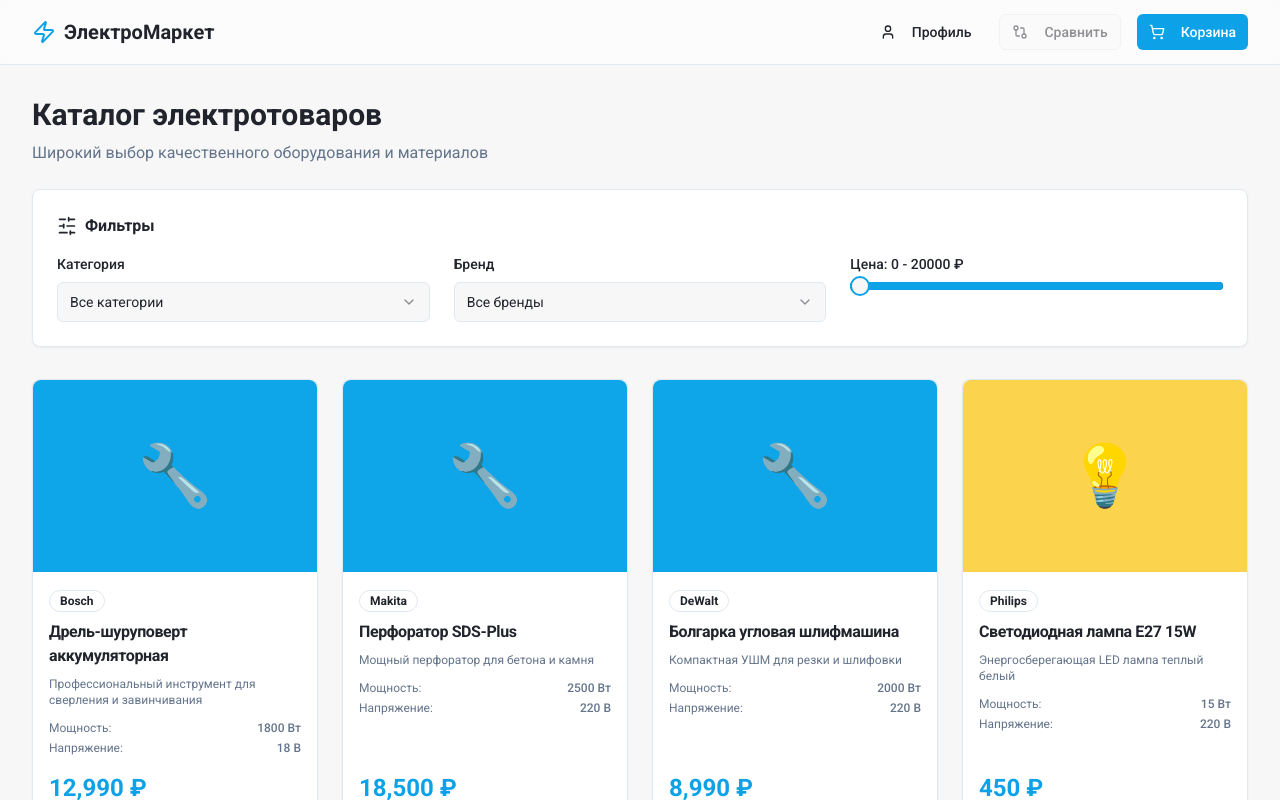
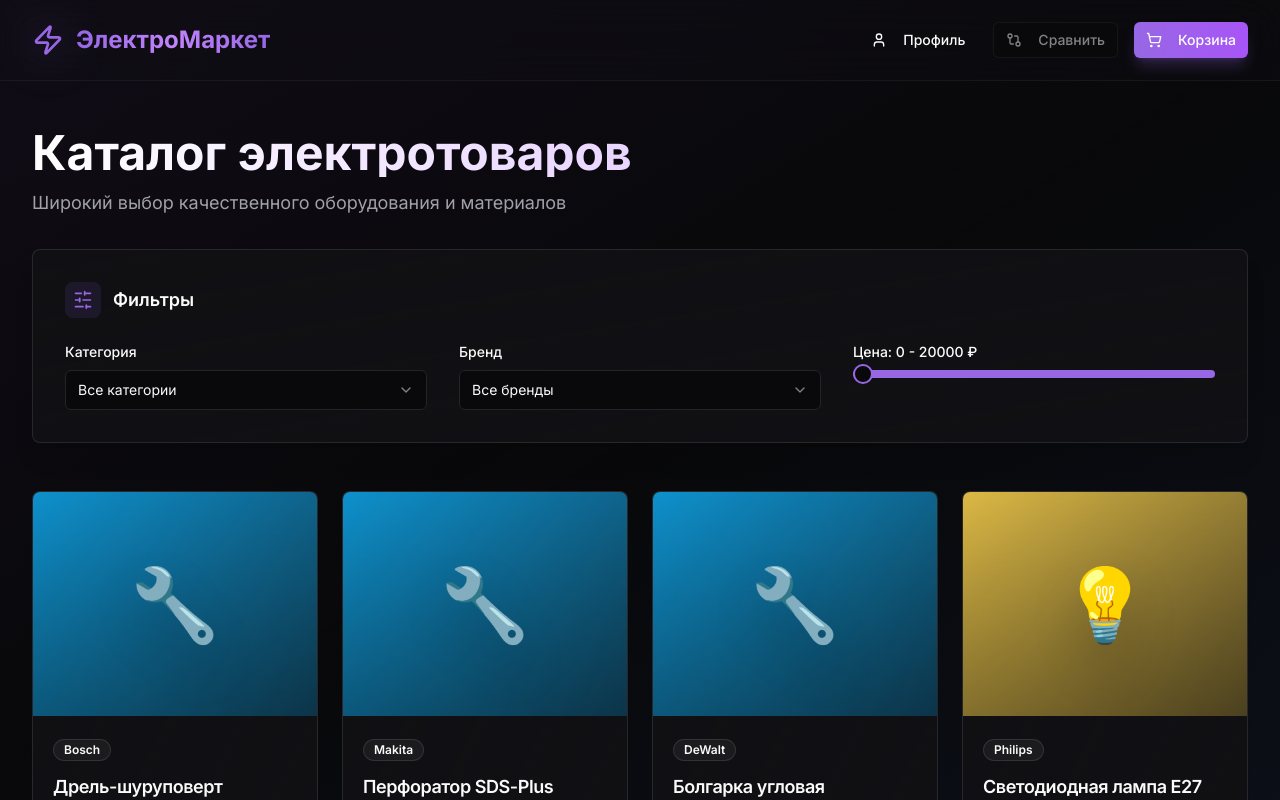
Before and after one commit to sivasickiy2011-droid/product-catalog-backend, a React (Vite) app: page / in a window 1280 px wide. Shown: the top 800 px of the page. Built offline with nearby package versions, Linux system fonts and the light colour scheme.

Commit message:
refactor: Модернизация дизайна Bootstrap

```diff
--- a/src/components/ProductCard.tsx
+++ b/src/components/ProductCard.tsx
@@ -53,14 +53,17 @@ const ProductCard = ({ product, index, onAddToCart, onToggleCompare, isInCompare
   };
 
   return (
-    <Card className="flex flex-col animate-fade-in" style={{ animationDelay: `${index * 0.05}s` }}>
+    <Card className="group flex flex-col animate-fade-in hover:shadow-2xl hover:shadow-primary/20 transition-all duration-500 overflow-hidden bg-gradient-to-br from-card to-card/50 border-white/10" style={{ animationDelay: `${index * 0.05}s` }}>
       <CardHeader className="p-0">
-        <div className="relative">
+        <div className="relative overflow-hidden">
           <div
-            className="w-full h-48 rounded-t-lg flex items-center justify-center text-6xl"
-            style={{ backgroundColor: getCategoryColor() }}
+            className="w-full h-56 flex items-center justify-center text-7xl transition-all duration-500 group-hover:scale-110 relative"
+            style={{
+              background: `linear-gradient(135deg, ${getCategoryColor()}dd, ${getCategoryColor()}55)`,
+            }}
           >
-            {getCategoryIcon()}
+            <div className="absolute inset-0 bg-gradient-to-t from-black/20 to-transparent" />
+            <span className="relative z-10 drop-shadow-2xl">{getCategoryIcon()}</span>
           </div>
           {!product.inStock && (
             <Badge variant="destructive" className="absolute top-2 right-2">
@@ -69,10 +72,10 @@ const ProductCard = ({ product, index, onAddToCart, onToggleCompare, isInCompare
           )}
         </div>
       </CardHeader>
-      <CardContent className="flex-1 p-4">
-        <Badge variant="outline" className="mb-2">{product.brand}</Badge>
-        <CardTitle className="text-base mb-2 line-clamp-2">{product.name}</CardTitle>
-        <CardDescription className="text-xs mb-3 line-clamp-2">{product.description}</CardDescription>
+      <CardContent className="flex-1 p-5">
+        <Badge variant="outline" className="mb-3 bg-white/5 border-white/10 backdrop-blur-sm">{product.brand}</Badge>
+        <CardTitle className="text-lg mb-2 line-clamp-2 font-semibold">{product.name}</CardTitle>
+        <CardDescription className="text-sm mb-4 line-clamp-2 opacity-70">{product.description}</CardDescription>
         <div className="space-y-1 text-xs text-muted-foreground">
           <div className="flex justify-between">
             <span>Мощность:</span>
@@ -84,13 +87,13 @@ const ProductCard = ({ product, index, onAddToCart, onToggleCompare, isInCompare
           </div>
         </div>
       </CardContent>
-      <CardFooter className="p-4 pt-0 flex-col gap-2">
+      <CardFooter className="p-5 pt-0 flex-col gap-3">
         <div className="flex items-center justify-between w-full mb-2">
-          <span className="text-2xl font-bold text-primary">{product.price.toLocaleString()} ₽</span>
+          <span className="text-3xl font-bold bg-gradient-to-r from-primary to-purple-400 bg-clip-text text-transparent">{product.price.toLocaleString()} ₽</span>
         </div>
         <div className="flex gap-2 w-full">
           <Button
-            className="flex-1"
+            className="flex-1 bg-gradient-to-r from-primary to-purple-500 hover:from-primary/90 hover:to-purple-500/90 shadow-lg shadow-primary/25 transition-all duration-300"
             onClick={() => onAddToCart(product)}
             disabled={!product.inStock}
           >
@@ -101,7 +104,7 @@ const ProductCard = ({ product, index, onAddToCart, onToggleCompare, isInCompare
             variant="outline"
             size="icon"
             onClick={() => onToggleCompare(product)}
-            className={isInCompare ? 'bg-primary text-primary-foreground' : ''}
+            className={`border-white/10 transition-all duration-300 ${isInCompare ? 'bg-primary text-primary-foreground shadow-lg shadow-primary/50' : 'hover:bg-white/10'}`}
           >
             <Icon name="GitCompare" className="h-4 w-4" />
           </Button>
--- a/src/components/ProductFilters.tsx
+++ b/src/components/ProductFilters.tsx
@@ -25,12 +25,14 @@ const ProductFilters = ({
   onPriceRangeChange
 }: ProductFiltersProps) => {
   return (
-    <Card className="p-6">
-      <h3 className="font-semibold mb-4 flex items-center gap-2">
-        <Icon name="SlidersHorizontal" className="h-5 w-5" />
+    <Card className="p-8 bg-gradient-to-br from-card to-card/50 border-white/10 backdrop-blur-xl shadow-xl">
+      <h3 className="font-semibold mb-6 flex items-center gap-3 text-lg">
+        <div className="p-2 rounded-lg bg-primary/10">
+          <Icon name="SlidersHorizontal" className="h-5 w-5 text-primary" />
+        </div>
         Фильтры
       </h3>
-      <div className="grid grid-cols-1 md:grid-cols-3 gap-6">
+      <div className="grid grid-cols-1 md:grid-cols-3 gap-8">
         <div>
           <label className="text-sm font-medium mb-2 block">Категория</label>
           <Select value={selectedCategory} onValueChange={onCategoryChange}>
--- a/src/components/ShoppingCart.tsx
+++ b/src/components/ShoppingCart.tsx
@@ -67,33 +67,34 @@ const ShoppingCart = ({ cart, totalItems, totalPrice, onUpdateQuantity, onRemove
   return (
     <Sheet>
       <SheetTrigger asChild>
-        <Button variant="default" size="sm" className="relative">
+        <Button variant="default" size="sm" className="relative bg-gradient-to-r from-primary to-purple-500 hover:from-primary/90 hover:to-purple-500/90 shadow-lg shadow-primary/25 transition-all duration-300">
           <Icon name="ShoppingCart" className="h-4 w-4 mr-2" />
           Корзина
           {totalItems > 0 && (
-            <Badge variant="secondary" className="ml-2 h-5 w-5 rounded-full p-0 flex items-center justify-center">
+            <Badge variant="secondary" className="ml-2 h-5 w-5 rounded-full p-0 flex items-center justify-center bg-white/20 border-0">
               {totalItems}
             </Badge>
           )}
         </Button>
       </SheetTrigger>
-      <SheetContent className="w-full sm:max-w-lg">
+      <SheetContent className="w-full sm:max-w-lg bg-card/95 backdrop-blur-xl border-white/10">
         <SheetHeader>
-          <SheetTitle>Корзина покупок</SheetTitle>
-          <SheetDescription>
+          <SheetTitle className="text-2xl bg-gradient-to-r from-primary to-purple-400 bg-clip-text text-transparent">Корзина покупок</SheetTitle>
+          <SheetDescription className="text-base">
             {totalItems > 0 ? `${totalItems} товаров на сумму ${totalPrice.toLocaleString()} ₽` : 'Корзина пуста'}
           </SheetDescription>
         </SheetHeader>
         <div className="mt-8 space-y-4">
-          {cart.map(item => (
-            <Card key={item.id} className="animate-fade-in">
+          {cart.map((item, idx) => (
+            <Card key={item.id} className="animate-fade-in bg-gradient-to-br from-card to-card/50 border-white/10" style={{ animationDelay: `${idx * 0.05}s` }}>
               <CardContent className="p-4">
                 <div className="flex gap-4">
                   <div
-                    className="w-20 h-20 rounded flex items-center justify-center text-3xl flex-shrink-0"
-                    style={{ backgroundColor: getCategoryColor(item.category) }}
+                    className="w-20 h-20 rounded-lg flex items-center justify-center text-3xl flex-shrink-0 relative overflow-hidden"
+                    style={{ background: `linear-gradient(135deg, ${getCategoryColor(item.category)}dd, ${getCategoryColor(item.category)}55)` }}
                   >
-                    {getCategoryIcon(item.category)}
+                    <div className="absolute inset-0 bg-gradient-to-t from-black/20 to-transparent" />
+                    <span className="relative z-10">{getCategoryIcon(item.category)}</span>
                   </div>
                   <div className="flex-1">
                     <h4 className="font-medium text-sm">{item.name}</h4>
@@ -102,6 +103,7 @@ const ShoppingCart = ({ cart, totalItems, totalPrice, onUpdateQuantity, onRemove
                       <Button
                         size="sm"
                         variant="outline"
+                        className="border-white/10 hover:bg-white/10"
                         onClick={() => onUpdateQuantity(item.id, item.quantity - 1)}
                       >
                         <Icon name="Minus" className="h-3 w-3" />
@@ -110,6 +112,7 @@ const ShoppingCart = ({ cart, totalItems, totalPrice, onUpdateQuantity, onRemove
                       <Button
                         size="sm"
                         variant="outline"
+                        className="border-white/10 hover:bg-white/10"
                         onClick={() => onUpdateQuantity(item.id, item.quantity + 1)}
                       >
                         <Icon name="Plus" className="h-3 w-3" />
@@ -131,11 +134,11 @@ const ShoppingCart = ({ cart, totalItems, totalPrice, onUpdateQuantity, onRemove
         </div>
         {cart.length > 0 && (
           <div className="mt-6 space-y-4">
-            <div className="flex justify-between text-lg font-bold">
+            <div className="flex justify-between text-xl font-bold">
               <span>Итого:</span>
-              <span>{totalPrice.toLocaleString()} ₽</span>
+              <span className="bg-gradient-to-r from-primary to-purple-400 bg-clip-text text-transparent">{totalPrice.toLocaleString()} ₽</span>
             </div>
-            <Button className="w-full" size="lg" onClick={handleCheckout}>
+            <Button className="w-full bg-gradient-to-r from-primary to-purple-500 hover:from-primary/90 hover:to-purple-500/90 shadow-lg shadow-primary/25 transition-all duration-300" size="lg" onClick={handleCheckout}>
               Оформить заказ
             </Button>
           </div>
--- a/src/index.css
+++ b/src/index.css
@@ -1,4 +1,4 @@
-@import url("https://fonts.googleapis.com/css2?family=Roboto:wght@300;400;500;700&display=swap");
+@import url("https://fonts.googleapis.com/css2?family=Inter:wght@300;400;500;600;700;800;900&display=swap");
 
 @tailwind base;
 @tailwind components;
@@ -6,33 +6,33 @@
 
 @layer base {
   :root {
-    --background: 0 0% 97%;
-    --foreground: 220 14% 15%;
+    --background: 240 10% 3.9%;
+    --foreground: 0 0% 98%;
 
-    --card: 0 0% 100%;
-    --card-foreground: 220 14% 15%;
+    --card: 240 10% 7%;
+    --card-foreground: 0 0% 98%;
 
-    --popover: 0 0% 100%;
-    --popover-foreground: 220 14% 15%;
+    --popover: 240 10% 7%;
+    --popover-foreground: 0 0% 98%;
 
-    --primary: 199 89% 48%;
+    --primary: 263 70% 65%;
     --primary-foreground: 0 0% 100%;
 
-    --secondary: 220 14% 15%;
-    --secondary-foreground: 0 0% 100%;
+    --secondary: 240 5% 15%;
+    --secondary-foreground: 0 0% 98%;
 
-    --muted: 210 40% 96.1%;
-    --muted-foreground: 215.4 16.3% 46.9%;
+    --muted: 240 5% 15%;
+    --muted-foreground: 240 5% 64.9%;
 
-    --accent: 199 89% 48%;
+    --accent: 263 70% 65%;
     --accent-foreground: 0 0% 100%;
 
-    --destructive: 0 84.2% 60.2%;
-    --destructive-foreground: 0 0% 100%;
+    --destructive: 0 62.8% 50.6%;
+    --destructive-foreground: 0 0% 98%;
 
-    --border: 214.3 31.8% 91.4%;
-    --input: 214.3 31.8% 91.4%;
-    --ring: 199 89% 48%;
+    --border: 240 5% 15%;
+    --input: 240 5% 15%;
+    --ring: 263 70% 65%;
 
     --radius: 0.5rem;
 
@@ -99,6 +99,8 @@
 
   body {
     @apply bg-background text-foreground;
-    font-family: "Roboto", sans-serif;
+    font-family: "Inter", sans-serif;
+    font-feature-settings: "cv11", "ss01";
+    font-optical-sizing: auto;
   }
 }
--- a/src/pages/Checkout.tsx
+++ b/src/pages/Checkout.tsx
@@ -89,11 +89,15 @@ const Checkout = () => {
 
   return (
     <div className="min-h-screen bg-background">
-      <header className="sticky top-0 z-50 w-full border-b bg-card/95 backdrop-blur">
-        <div className="container flex h-16 items-center justify-between">
-          <div className="flex items-center gap-2">
-            <Icon name="Zap" className="h-6 w-6 text-primary" />
-            <h1 className="text-xl font-bold">ЭлектроМаркет</h1>
+      <div className="fixed inset-0 bg-gradient-to-br from-purple-500/5 via-transparent to-blue-500/5 pointer-events-none" />
+      <header className="sticky top-0 z-50 w-full border-b border-white/5 bg-card/40 backdrop-blur-xl">
+        <div className="container flex h-20 items-center justify-between">
+          <div className="flex items-center gap-3">
+            <div className="relative">
+              <div className="absolute inset-0 bg-primary/20 blur-xl rounded-full" />
+              <Icon name="Zap" className="h-8 w-8 text-primary relative" />
+            </div>
+            <h1 className="text-2xl font-bold bg-gradient-to-r from-primary via-purple-400 to-primary bg-clip-text text-transparent">ЭлектроМаркет</h1>
           </div>
           <Button variant="outline" onClick={() => navigate('/')}>
             <Icon name="ArrowLeft" className="h-4 w-4 mr-2" />
@@ -102,15 +106,15 @@ const Checkout = () => {
         </div>
       </header>
 
-      <main className="container py-8">
-        <h2 className="text-3xl font-bold mb-8">Оформление заказа</h2>
+      <main className="container py-12 relative">
+        <h2 className="text-5xl font-bold mb-12 bg-gradient-to-r from-white via-purple-200 to-white bg-clip-text text-transparent animate-slide-up">Оформление заказа</h2>
 
         <div className="grid grid-cols-1 lg:grid-cols-3 gap-8">
           <div className="lg:col-span-2">
-            <Card>
+            <Card className="bg-gradient-to-br from-card to-card/50 border-white/10 backdrop-blur-xl shadow-2xl animate-slide-up">
               <CardHeader>
-                <CardTitle>Контактные данные</CardTitle>
-                <CardDescription>Укажите информацию для доставки</CardDescription>
+                <CardTitle className="text-2xl">Контактные данные</CardTitle>
+                <CardDescription className="text-base">Укажите информацию для доставки</CardDescription>
               </CardHeader>
               <CardContent>
                 <form onSubmit={handleSubmit} className="space-y-6">
@@ -174,7 +178,7 @@ const Checkout = () => {
                     />
                   </div>
 
-                  <Button type="submit" size="lg" className="w-full">
+                  <Button type="submit" size="lg" className="w-full bg-gradient-to-r from-primary to-purple-500 hover:from-primary/90 hover:to-purple-500/90 shadow-lg shadow-primary/25 transition-all duration-300 text-lg py-6">
                     <Icon name="CheckCircle" className="h-5 w-5 mr-2" />
                     Оформить заказ на {totalPrice.toLocaleString()} ₽
                   </Button>
@@ -184,10 +188,10 @@ const Checkout = () => {
           </div>
 
           <div>
-            <Card className="sticky top-24">
+            <Card className="sticky top-24 bg-gradient-to-br from-card to-card/50 border-white/10 backdrop-blur-xl shadow-2xl animate-slide-up" style={{ animationDelay: '0.1s' }}>
               <CardHeader>
-                <CardTitle>Ваш заказ</CardTitle>
-                <CardDescription>{cart.length} товаров</CardDescription>
+                <CardTitle className="text-2xl">Ваш заказ</CardTitle>
+                <CardDescription className="text-base">{cart.length} товаров</CardDescription>
               </CardHeader>
               <CardContent className="space-y-4">
                 <div className="space-y-3">
--- a/src/pages/Index.tsx
+++ b/src/pages/Index.tsx
@@ -203,17 +203,22 @@ const Index = () => {
 
   return (
     <div className="min-h-screen bg-background">
-      <header className="sticky top-0 z-50 w-full border-b bg-card/95 backdrop-blur supports-[backdrop-filter]:bg-card/60">
-        <div className="container flex h-16 items-center justify-between">
-          <div className="flex items-center gap-2">
-            <Icon name="Zap" className="h-6 w-6 text-primary" />
-            <h1 className="text-xl font-bold text-foreground">ЭлектроМаркет</h1>
+      <div className="fixed inset-0 bg-gradient-to-br from-purple-500/5 via-transparent to-blue-500/5 pointer-events-none" />
+      <header className="sticky top-0 z-50 w-full border-b border-white/5 bg-card/40 backdrop-blur-xl supports-[backdrop-filter]:bg-card/40">
+        <div className="container flex h-20 items-center justify-between">
+          <div className="flex items-center gap-3">
+            <div className="relative">
+              <div className="absolute inset-0 bg-primary/20 blur-xl rounded-full" />
+              <Icon name="Zap" className="h-8 w-8 text-primary relative" />
+            </div>
+            <h1 className="text-2xl font-bold bg-gradient-to-r from-primary via-purple-400 to-primary bg-clip-text text-transparent">ЭлектроМаркет</h1>
           </div>
 
           <div className="flex items-center gap-4">
             <Button
               variant="ghost"
               size="sm"
+              className="hover:bg-white/10 transition-all"
               onClick={() => navigate('/profile')}
             >
               <Icon name="User" className="h-4 w-4 mr-2" />
@@ -223,7 +228,7 @@ const Index = () => {
             <Button
               variant="outline"
               size="sm"
-              className="relative"
+              className="relative hover:bg-white/10 border-white/10 transition-all"
               onClick={() => setShowCompare(true)}
               disabled={compareList.length === 0}
             >
@@ -247,11 +252,11 @@ const Index = () => {
         </div>
       </header>
 
-      <main className="container py-8">
-        <div className="mb-8 space-y-6">
+      <main className="container py-12 relative">
+        <div className="mb-12 space-y-8 animate-slide-up">
           <div>
-            <h2 className="text-3xl font-bold mb-2">Каталог электротоваров</h2>
-            <p className="text-muted-foreground">Широкий выбор качественного оборудования и материалов</p>
+            <h2 className="text-5xl font-bold mb-3 bg-gradient-to-r from-white via-purple-200 to-white bg-clip-text text-transparent">Каталог электротоваров</h2>
+            <p className="text-lg text-muted-foreground">Широкий выбор качественного оборудования и материалов</p>
           </div>
 
           <ProductFilters
--- a/src/pages/Profile.tsx
+++ b/src/pages/Profile.tsx
@@ -62,11 +62,15 @@ const Profile = () => {
 
   return (
     <div className="min-h-screen bg-background">
-      <header className="sticky top-0 z-50 w-full border-b bg-card/95 backdrop-blur">
-        <div className="container flex h-16 items-center justify-between">
-          <div className="flex items-center gap-2">
-            <Icon name="Zap" className="h-6 w-6 text-primary" />
-            <h1 className="text-xl font-bold">ЭлектроМаркет</h1>
+      <div className="fixed inset-0 bg-gradient-to-br from-purple-500/5 via-transparent to-blue-500/5 pointer-events-none" />
+      <header className="sticky top-0 z-50 w-full border-b border-white/5 bg-card/40 backdrop-blur-xl">
+        <div className="container flex h-20 items-center justify-between">
+          <div className="flex items-center gap-3">
+            <div className="relative">
+              <div className="absolute inset-0 bg-primary/20 blur-xl rounded-full" />
+              <Icon name="Zap" className="h-8 w-8 text-primary relative" />
+            </div>
+            <h1 className="text-2xl font-bold bg-gradient-to-r from-primary via-purple-400 to-primary bg-clip-text text-transparent">ЭлектроМаркет</h1>
           </div>
           <Button variant="outline" onClick={() => navigate('/')}>
             <Icon name="Home" className="h-4 w-4 mr-2" />
@@ -75,19 +79,19 @@ const Profile = () => {
         </div>
       </header>
 
-      <main className="container py-8">
-        <div className="mb-8">
-          <h2 className="text-3xl font-bold mb-2">Личный кабинет</h2>
-          <p className="text-muted-foreground">Управление заказами и профилем</p>
+      <main className="container py-12 relative">
+        <div className="mb-12 animate-slide-up">
+          <h2 className="text-5xl font-bold mb-3 bg-gradient-to-r from-white via-purple-200 to-white bg-clip-text text-transparent">Личный кабинет</h2>
+          <p className="text-lg text-muted-foreground">Управление заказами и профилем</p>
         </div>
 
-        <Tabs defaultValue="orders" className="space-y-6">
-          <TabsList>
-            <TabsTrigger value="orders" className="gap-2">
+        <Tabs defaultValue="orders" className="space-y-8">
+          <TabsList className="bg-card/50 border border-white/10 backdrop-blur-xl p-1">
+            <TabsTrigger value="orders" className="gap-2 data-[state=active]:bg-primary data-[state=active]:text-primary-foreground transition-all duration-300">
               <Icon name="Package" className="h-4 w-4" />
               История заказов
             </TabsTrigger>
-            <TabsTrigger value="profile" className="gap-2">
+            <TabsTrigger value="profile" className="gap-2 data-[state=active]:bg-primary data-[state=active]:text-primary-foreground transition-all duration-300">
               <Icon name="User" className="h-4 w-4" />
               Профиль
             </TabsTrigger>
@@ -109,21 +113,21 @@ const Profile = () => {
                 </CardContent>
               </Card>
             ) : (
-              orders.map((order) => (
-                <Card key={order.id} className="animate-fade-in">
+              orders.map((order, idx) => (
+                <Card key={order.id} className="animate-fade-in bg-gradient-to-br from-card to-card/50 border-white/10 backdrop-blur-xl shadow-xl hover:shadow-2xl hover:shadow-primary/10 transition-all duration-500" style={{ animationDelay: `${idx * 0.1}s` }}>
                   <CardHeader>
                     <div className="flex items-start justify-between">
                       <div>
-                        <CardTitle className="flex items-center gap-2">
+                        <CardTitle className="flex items-center gap-3 text-xl">
                           Заказ №{order.id}
-                          <Badge variant={getStatusColor(order.status)}>{order.status}</Badge>
+                          <Badge variant={getStatusColor(order.status)} className="px-3 py-1">{order.status}</Badge>
                         </CardTitle>
                         <CardDescription className="mt-1">
                           {formatDate(order.date)}
                         </CardDescription>
                       </div>
                       <div className="text-right">
-                        <div className="text-2xl font-bold text-primary">
+                        <div className="text-3xl font-bold bg-gradient-to-r from-primary to-purple-400 bg-clip-text text-transparent">
                           {order.total.toLocaleString()} ₽
                         </div>
                         <div className="text-sm text-muted-foreground">
@@ -188,7 +192,7 @@ const Profile = () => {
           </TabsContent>
 
           <TabsContent value="profile">
-            <Card>
+            <Card className="bg-gradient-to-br from-card to-card/50 border-white/10 backdrop-blur-xl shadow-2xl animate-slide-up">
               <CardHeader>
                 <CardTitle className="flex items-center gap-2">
                   <Icon name="User" className="h-5 w-5" />
@@ -197,9 +201,12 @@ const Profile = () => {
                 <CardDescription>Данные вашего аккаунта</CardDescription>
               </CardHeader>
               <CardContent className="space-y-6">
-                <div className="flex items-center gap-4">
-                  <div className="h-20 w-20 rounded-full bg-primary/10 flex items-center justify-center">
-                    <Icon name="User" className="h-10 w-10 text-primary" />
+                <div className="flex items-center gap-6">
+                  <div className="relative">
+                    <div className="absolute inset-0 bg-primary/30 blur-2xl rounded-full" />
+                    <div className="h-24 w-24 rounded-full bg-gradient-to-br from-primary to-purple-500 flex items-center justify-center relative shadow-lg shadow-primary/50">
+                      <Icon name="User" className="h-12 w-12 text-white" />
+                    </div>
                   </div>
                   <div>
                     <h3 className="text-xl font-semibold">Гость</h3>
```
Also changed, not shown: src/components/CompareDialog.tsx (+40 -37 lines), tailwind.config.ts (+17 -2 lines).
